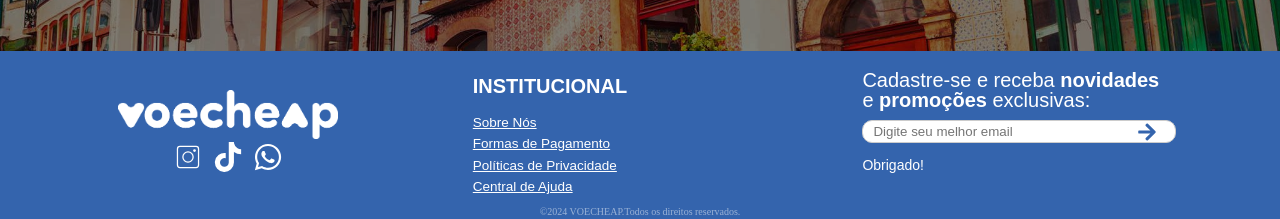
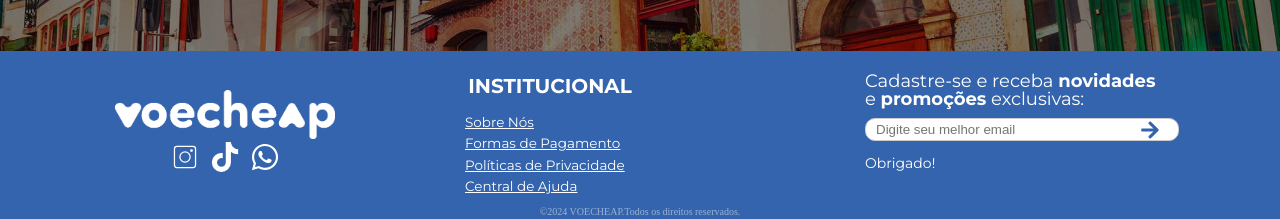
Before and after one commit to BuettelsCode/VoeCheap---FrontEnd, a React (Create React App) app: page / in a window 1280 px wide. Shown: the part 1842-2061 px from the top of the page. Built offline with nearby package versions, Linux system fonts and the light colour scheme.

Commit message:
feat: new font

```diff
--- a/public/index.html
+++ b/public/index.html
@@ -10,6 +10,9 @@
     href="https://fonts.googleapis.com/css2?family=Roboto:ital,wght@0,100;0,300;0,400;0,500;0,700;1,100;1,300;1,400;1,500&display=swap"
     rel="stylesheet">
   <link rel="stylesheet" href="https://fonts.googleapis.com/css2?family=Open+Sans:wght@400;700&display=swap">
+  <link rel="preconnect" href="https://fonts.googleapis.com">
+  <link rel="preconnect" href="https://fonts.gstatic.com" crossorigin>
+  <link href="https://fonts.googleapis.com/css2?family=Montserrat:ital,wght@0,100..900;1,100..900&display=swap" rel="stylesheet">
   <meta name="viewport" content="width=device-width, initial-scale=1" />
   <meta name="theme-color" content="#000000" />
   <meta name="description" content="Web site created using create-react-app" />
--- a/src/Components/InitialPage/Footer.js
+++ b/src/Components/InitialPage/Footer.js
@@ -141,7 +141,7 @@
     text-align: center; /* Opcional: centraliza o título */
     margin-top: 10px;
     color: white;
-    font-family: 'Gotham', sans-serif;
+    font-family: "Montserrat", sans-serif;
     font-size: 20px;
     font-weight: bold;
     @media (min-width: 750px){
@@ -156,13 +156,14 @@
     margin-bottom: 5px;
     @media (min-width: 750px){
     display: inline;
+
 }
   }
 
   .column {
     display: flex;
     flex-direction: column;
-    width: 150px; /* Ajuste conforme necessário */
+    width: 170px; /* Ajuste conforme necessário */
 
   }
 
@@ -170,7 +171,7 @@
     margin-bottom: 8px;
     font-size:13.5px;
     color: white;
-    font-family: 'Gotham', sans-serif;
+    font-family: "Montserrat", sans-serif;
   }
   a.link {
   text-decoration-color: white/* sua cor desejada */;
@@ -184,8 +185,8 @@
   text-align: center;
   color: white;
   margin-bottom: 10px;
-  font-family: 'Gotham', sans-serif;
-  font-size: 14px;
+  font-family: "Montserrat", sans-serif;
+font-size: 14px;
   @media (min-width: 750px){
     width: 210px;
     text-align: left;
@@ -193,10 +194,11 @@
   @media (min-width:950px){
     width: 300px;
     h1{
-      font-size:20px;
+      font-size:18px;
     }
   }
   h2{
+    font-size: 14px;
     margin-top: 15px;
   }
 span{
```
Also changed, not shown: 7 other files (tests, documents, lock files or other folders).
